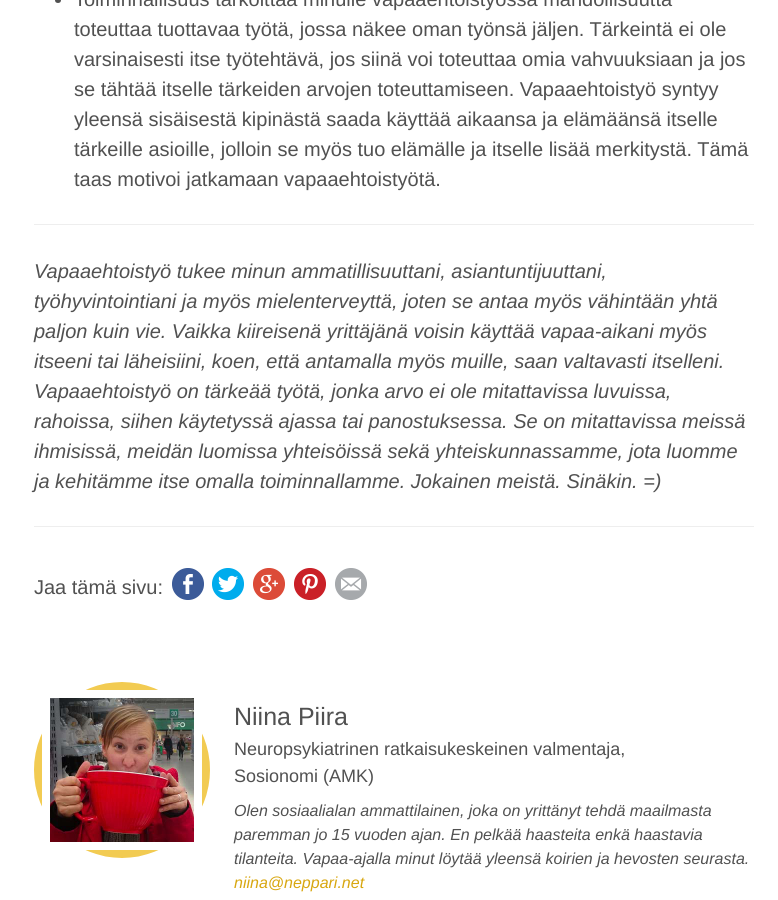
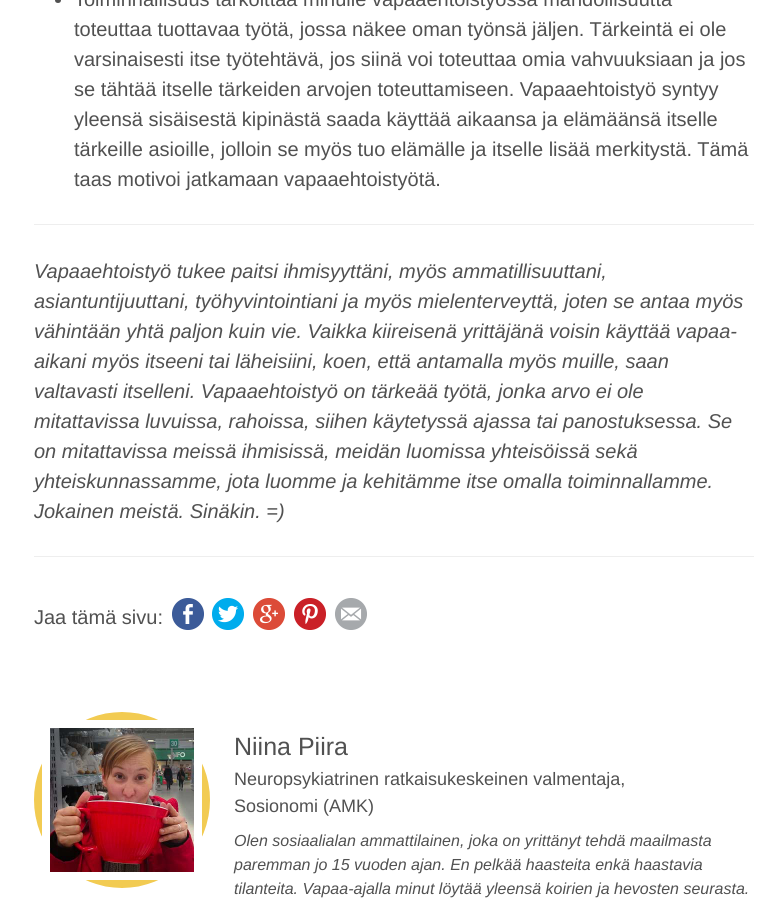
Before and after one commit to niinapiira/neppari.net, a Jekyll site: the page built from _posts/2016-12-02-vapaaehtoisuudesta-voimaa.md, in a window 1280 px wide and 900 px high, scrolled down 5007 px. Shown: the whole window, without its empty margins (246-1024 px from the left). Built offline with Jekyll 4.4.1, drawn with Linux system fonts in a browser that asks for light colours.

Commit message:
Updated 2016-12-02-vapaaehtoisuudesta-voimaa.md

```diff
--- a/_posts/2016-12-02-vapaaehtoisuudesta-voimaa.md
+++ b/_posts/2016-12-02-vapaaehtoisuudesta-voimaa.md
@@ -54,6 +54,6 @@
 
 ___
 
-_Vapaaehtoistyö tukee minun ammatillisuuttani, asiantuntijuuttani, työhyvintointiani ja myös mielenterveyttä, joten se antaa myös vähintään yhtä paljon kuin vie. Vaikka kiireisenä yrittäjänä voisin käyttää vapaa-aikani myös itseeni tai läheisiini, koen, että antamalla myös muille, saan valtavasti itselleni. Vapaaehtoistyö on tärkeää työtä, jonka arvo ei ole mitattavissa luvuissa, rahoissa, siihen käytetyssä ajassa tai panostuksessa. Se on mitattavissa meissä ihmisissä, meidän luomissa yhteisöissä sekä yhteiskunnassamme, jota luomme ja kehitämme itse omalla toiminnallamme. Jokainen meistä. Sinäkin. =)_
+_Vapaaehtoistyö tukee paitsi ihmisyyttäni, myös ammatillisuuttani, asiantuntijuuttani, työhyvintointiani ja myös mielenterveyttä, joten se antaa myös vähintään yhtä paljon kuin vie. Vaikka kiireisenä yrittäjänä voisin käyttää vapaa-aikani myös itseeni tai läheisiini, koen, että antamalla myös muille, saan valtavasti itselleni. Vapaaehtoistyö on tärkeää työtä, jonka arvo ei ole mitattavissa luvuissa, rahoissa, siihen käytetyssä ajassa tai panostuksessa. Se on mitattavissa meissä ihmisissä, meidän luomissa yhteisöissä sekä yhteiskunnassamme, jota luomme ja kehitämme itse omalla toiminnallamme. Jokainen meistä. Sinäkin. =)_
 
 ___
```
